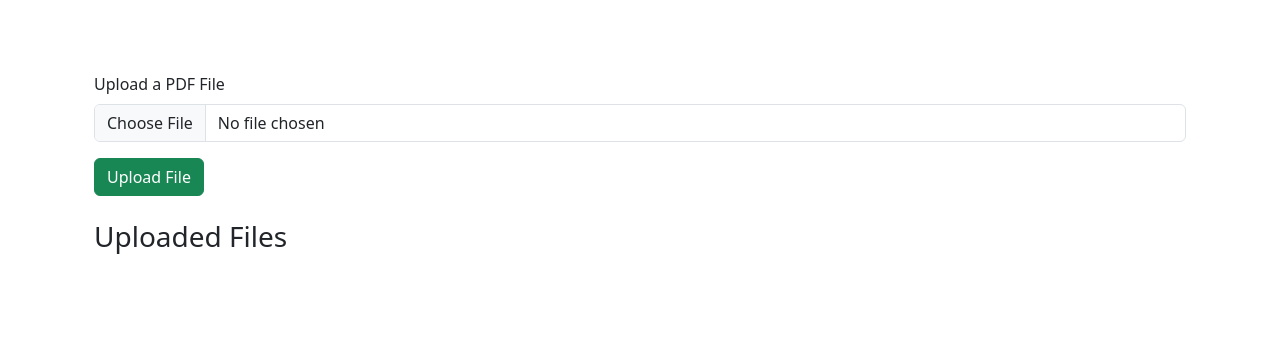
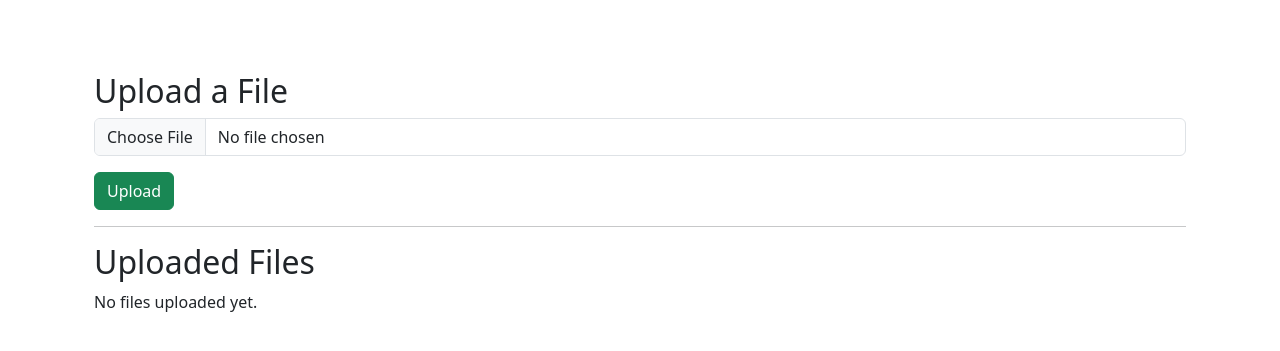
Before and after one commit to mustahidhasan/pdf_processor, a Django app: page / in a window 1280 px wide. Shown: the part 56-407 px from the top of the page. Run offline with Django 4.2, Linux system fonts and the light colour scheme; the visitor is signed in with stand-in values (Sample User, id 1).

Commit message:
upload and delete is not based on the database as well

```diff
--- a/document_processor/templates/home.html
+++ b/document_processor/templates/home.html
@@ -2,49 +2,36 @@
 
 {% block content %}
 <div class="container mt-5">
-    {% if user.is_authenticated %}
+
     <!-- File Upload Form -->
-        <form method="POST" enctype="multipart/form-data" class="mb-4">
+    <h2>Upload a File</h2>
+    <form method="POST" enctype="multipart/form-data" action="{% url 'home' %}">
         {% csrf_token %}
         <div class="mb-3">
-                <label for="uploaded_file" class="form-label">Upload a PDF File</label>
-                <input type="file" class="form-control" id="uploaded_file" name="uploaded_file" accept="application/pdf" required>
+            <input type="file" name="uploaded_file" class="form-control" required>
         </div>
-            <button type="submit" class="btn btn-success">Upload File</button>
+        <button type="submit" class="btn btn-success">Upload</button>
     </form>
 
+    <hr>
+
     <!-- List of Uploaded Files -->
-        <h3>Uploaded Files</h3>
+    <h2>Uploaded Files</h2>
+    {% if uploaded_files %}
     <ul class="list-group">
         {% for file in uploaded_files %}
         <li class="list-group-item d-flex justify-content-between align-items-center">
-                {{ file }}
-                <form method="POST" style="display: inline;">
+            <a href="{{ file.file.url }}" target="_blank">{{ file.file.name }}</a>
+            <form method="POST" action="{% url 'home' %}" style="display: inline;">
                 {% csrf_token %}
-                    <input type="hidden" name="delete_file" value="{{ file }}">
-                    <button type="submit" class="btn btn-danger btn-sm" title="Delete">&times;</button>
+                <input type="hidden" name="delete_file" value="{{ file.id }}">
+                <button type="submit" class="btn btn-danger btn-sm">Delete</button>
             </form>
         </li>
         {% endfor %}
     </ul>
-
     {% else %}
-        <div class="col-md-6 offset-md-3">
-            <h1>Login</h1>
-            <br>
-            <form method="POST" action="{% url 'home' %}">
-                {% csrf_token %}
-                <div class="mb-3">
-                    <input type="text" class="form-control" name="username" placeholder="Username" required>
-                </div>
-                <br>
-                <div class="mb-3">
-                    <input type="password" class="form-control" name="password" placeholder="Password" required>
-                </div>
-                <br>
-                <button type="submit" class="btn btn-secondary">Login</button>
-            </form>
-        </div>
+    <p>No files uploaded yet.</p>
     {% endif %}
 </div>
 {% endblock %}
--- a/document_processor/user/admin.py
+++ b/document_processor/user/admin.py
@@ -1 +1,4 @@
 from django.contrib import admin
+from .models import UploadedFile
+
+admin.site.register(UploadedFile)
--- a/document_processor/user/views.py
+++ b/document_processor/user/views.py
@@ -1,14 +1,13 @@
-from django.contrib.auth import authenticate, login, logout
-from django.contrib.auth.decorators import login_required
-from django.core.files.storage import FileSystemStorage
-from django.contrib import messages
-from django.shortcuts import render, redirect
-import os
-from .forms import SignUpForm
+UPLOAD_DIR = "uploaded_files/"  # Directory to save uploaded files
 
 
-UPLOAD_DIR = "uploaded_files/"  # Directory to save uploaded files
-
+import os
+from django.shortcuts import render, redirect
+from django.contrib import messages
+from django.contrib.auth import authenticate, login, logout
+from django.conf import settings
+from .models import UploadedFile
+from .forms import SignUpForm
 
 def home(request):
     if request.method == "POST":
@@ -29,9 +28,8 @@ def home(request):
         if "uploaded_file" in request.FILES:
             uploaded_file = request.FILES["uploaded_file"]
             if uploaded_file.content_type == "application/pdf":  # Allow PDFs only
-                os.makedirs(UPLOAD_DIR, exist_ok=True)
-                fs = FileSystemStorage(location=UPLOAD_DIR)
-                filename = fs.save(uploaded_file.name, uploaded_file)
+                new_file = UploadedFile(file=uploaded_file, user=request.user)  # Link file with logged-in user
+                new_file.save()
                 messages.success(request, f"File '{uploaded_file.name}' uploaded successfully!")
             else:
                 messages.error(request, "Only PDF files are allowed!")
@@ -39,22 +37,26 @@ def home(request):
 
         # Handle File Deletion
         if "delete_file" in request.POST:
-            file_to_delete = request.POST["delete_file"]
-            file_path = os.path.join(UPLOAD_DIR, file_to_delete)
-            if os.path.exists(file_path):
-                os.remove(file_path)
-                messages.success(request, f"File '{file_to_delete}' deleted successfully!")
-            else:
-                messages.error(request, f"File '{file_to_delete}' does not exist!")
+            file_id = request.POST.get("delete_file")
+            try:
+                file_to_delete = UploadedFile.objects.get(id=file_id, user=request.user)  # Ensure the file belongs to the logged-in user
+                file_path = file_to_delete.file.path
+                if os.path.exists(file_path):
+                    os.remove(file_path)  # Delete the file from the file system
+                file_to_delete.delete()  # Delete the record from the database
+                messages.success(request, f"File '{file_to_delete.file.name}' deleted successfully!")
+            except UploadedFile.DoesNotExist:
+                messages.error(request, "The file does not exist or you do not have permission to delete it!")
             return redirect("home")
 
-    # Fetch the list of uploaded files for display
-    uploaded_files = os.listdir(UPLOAD_DIR) if os.path.exists(UPLOAD_DIR) else []
+    # Fetch the list of uploaded files for the logged-in user
+    uploaded_files = UploadedFile.objects.filter(user=request.user)
 
     context = {
         "uploaded_files": uploaded_files,
     }
     return render(request, "home.html", context)
+
 
 
 
```
Also changed, not shown: document_processor/user/models.py (+10 -0 lines), document_processor/user/migrations/0001_initial.py (added), 1 other file. Lines whose indentation alone changed are shown as unchanged.
